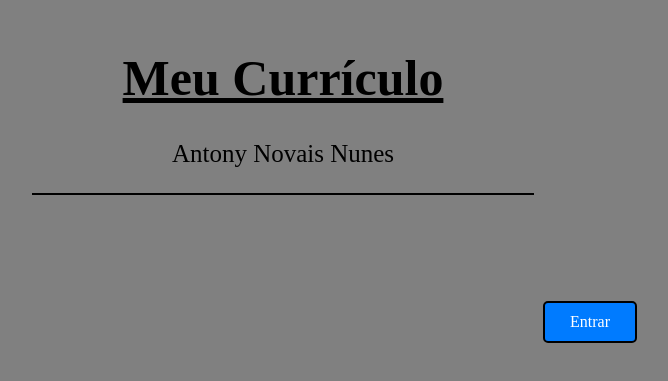
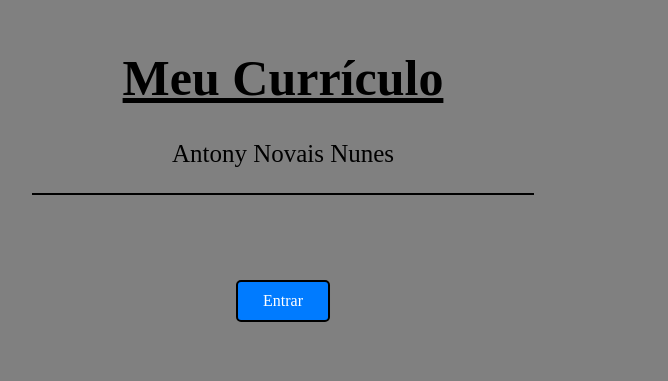
Before and after one commit to ognovais/Curriculo, a plain HTML site: page index.html in a window 1280 px wide. Shown: the part 299-680 px from the top of the page, without its empty margins (357-1025 px from the left). Drawn offline with Linux system fonts and the light colour scheme.

Commit message:
Add files via upload

```diff
--- a/index.html
+++ b/index.html
@@ -25,14 +25,6 @@
 </style>
   <style>
 
-    .custom-input {
-      position: absolute;
-      top: 600px;
-      left: 900px;
-    }
-  </style>
-  <style>
-
     .link-button {
       display: inline-block;
       background-color: #007bff;
@@ -43,6 +35,10 @@
       cursor: pointer;
       border-radius: 5px;
       border: 2px solid black;
+      position: absolute;
+        top: 75%;
+        left: 50%;
+        transform: translate(-50%, -50%);
     }
 
     .link-button:hover {
@@ -66,7 +62,7 @@
     <hr width="500px" color="black">
   </div>
 </div>
- <div class="custom-input">
+ <div class=".input-fixed">
   <a href="https://ognovais.github.io/paginacurriculo/" class="link-button">Entrar</a>
   </form>
 </div>
```
